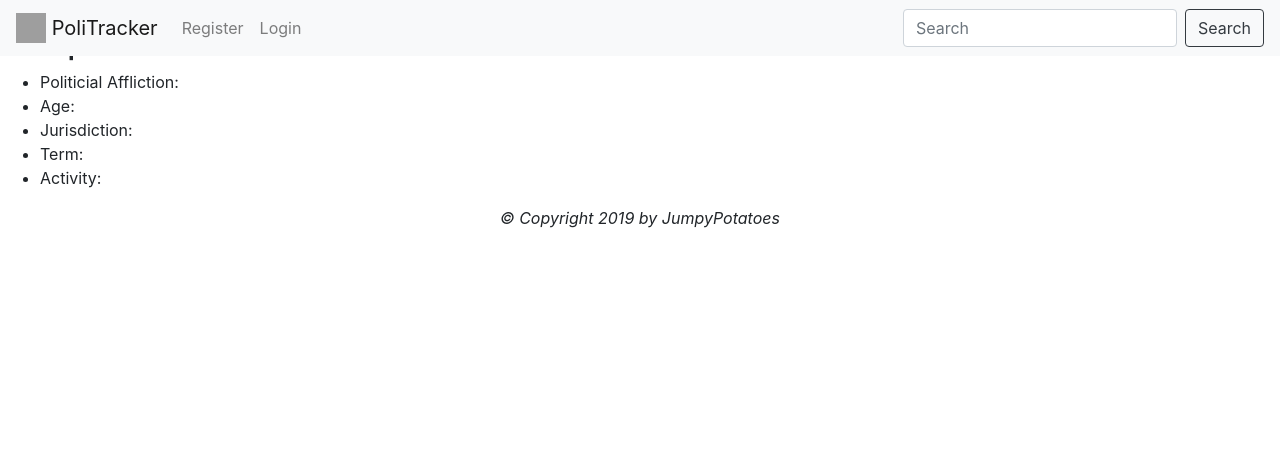
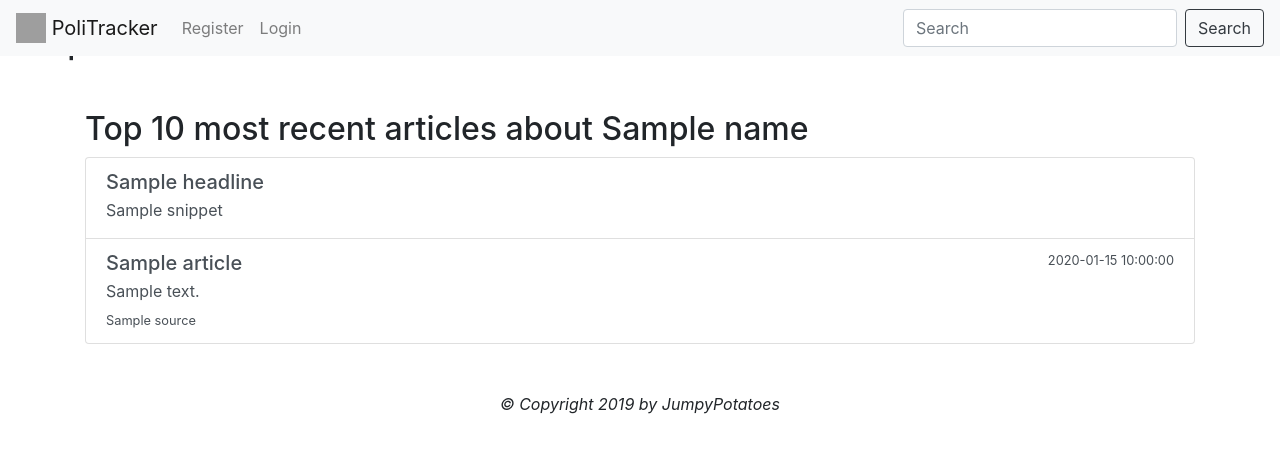
Before and after one commit to raywu6/JumpyPotatoes, a Flask app: template templates/politician.html in a window 1280 px wide. Shown: the top 453 px of the page. Run offline with Flask 2, Linux system fonts and the light colour scheme; the template is opened without the code that fills it: most values are stand-ins (such as "Sample title", 1, 10 or a date in 2020); one stand-in notice (Sample message) is shown; some libraries are stand-ins or nearby versions; grey boxes are pictures that could not be loaded.

Commit message:
add politician news

```diff
--- a/app.py
+++ b/app.py
@@ -14,7 +14,7 @@ app.secret_key = os.urandom(32)
 def home():
     print(news_api.nyt_news("W"))
     #pp = pprint.PrettyPrinter(indent=4)
-    civic_list = googleCivicInfo.civic(99501)
+    civic_list = googleCivicInfo.civic(10282)
     news_list = []
     #print(civic_list)
     return render_template("index.html", s = session, l = civic_list, c = len(civic_list), nl = news_list)
@@ -26,20 +26,42 @@ def search():
     if (len(zip) == 5):
         return redirect("politicians/" + zip)
     else:
-        flash('Please insert a valid zip code')
+        flash('Please insert a valid zip code', 'danger')
         return redirect('/')
 
-@app.route("/politicians/<zip>")
+@app.route("/politicians/<int:zip>")
 def politicians(zip):
-    print(news_api.nyt_news("W"))
-    #pp = pprint.PrettyPrinter(indent=4)
     civic_list = googleCivicInfo.civic(zip)
     news_list = []
     if civic_list == "error":
+        print ("nope. error on google api")
+        flash("Invalid search query!", 'danger')
         return redirect( url_for('home') )
     return render_template("index.html", s = session, l = civic_list, c = len(civic_list), nl = news_list)
 
-@app.route("/politician/")
+@app.route("/politicianpage/<name>")
+def politicianpage(name):
+    artNYT = news_api.nyt_news(name)
+    artNews = news_api.news_api(name)
+
+    if len(artNYT) > 5:
+        lenNYT = 5
+    else:
+        lenNYT = len(artNYT)
+
+    if len(artNews) > 5:
+        lenNews = 5
+    else:
+        lenNews = len(artNews)
+
+    topArtNYT = artNYT[0 : lenNYT]
+    topArtNews = artNews[0 : lenNews]
+
+    print ('\n\n\n' + str(topArtNYT) + '\n\n\n')
+    print ('\n\n\n' + str(topArtNews) + '\n\n\n')
+
+    return render_template('politician.html', name=name , articles_nyt = topArtNYT , articles_news = topArtNews )
+
 
 def is_logged_in():
     '''Returns True if the user is logged in. False otherwise.'''
--- a/templates/politician.html
+++ b/templates/politician.html
@@ -1,17 +1,41 @@
 {% extends "base.html" %}
 
 {% block title %}
-   {{ name }}
+{{ name.capitalize() }}
 {% endblock %}
 
 {% block content %}
 <h2>{{ name }}</h2>
-  <ul>
-    <li>Politicial Affliction: </li>
-    <li>Age:</li>
-    <li>Jurisdiction:</li>
-    <li>Term: </li>
-    <li>Activity: </li>
-  </ul>
+
+<div class="container my-5">
+
+  <h2> Top 10 most recent articles about {{ name.capitalize() }} </h2>
+
+  <div class="list-group">
+
+    {% for article in articles_nyt %}
+    <a href="{{ article['web_url'] }}" class="list-group-item list-group-item-action flex-column align-items-start">
+      <div class="d-flex w-100 justify-content-between">
+        <h5 class="mb-1"> {{ article['headline'] }}</h5>
+      </div>
+      <p class="mb-1">{{ article['snippet'] }}</p>
+    </a>
+    {% endfor %}
+
+    {% for article in articles_news %}
+    <a href="#" class="list-group-item list-group-item-action flex-column align-items-start">
+      <div class="d-flex w-100 justify-content-between">
+        <h5 class="mb-1">{{ article['title'] }}</h5>
+        <small>{{ article['publishedAt'] }}</small>
+      </div>
+      <p class="mb-1">{{ article['content'] }}</p>
+      <small>{{ article['source']['name'] }}</small>
+    </a>
+
+    {% endfor %}
+
+  </div>
+
+</div>
 
 {% endblock %}
--- a/util/database.py
+++ b/util/database.py
@@ -18,7 +18,7 @@ def setup():
 def add_user(username,password):
     '''Takes in the username and password and adds
     it into the database table "users".'''
-    db = sqlite3.connect(DB_FILE)
+    db = sqlite3.connect(DATABASE)
     c = db.cursor()
     command = "INSERT INTO users (username,password)VALUES(?,?);"
     c.execute(command,(username,password))
@@ -28,7 +28,7 @@ def add_user(username,password):
 
 def get_username_list():
     '''Returns the list of all usernames.'''
-    db = sqlite3.connect(DB_FILE)
+    db = sqlite3.connect(DATABASE)
     c = db.cursor()
     command = "SELECT username FROM users;"
     c.execute(command)
@@ -42,7 +42,7 @@ def get_username_list():
 def check_password(username,password):
     '''Returns True if the password matches the password that is associated
     with the username in the database and False otherwise.'''
-    db = sqlite3.connect(DB_FILE)
+    db = sqlite3.connect(DATABASE)
     c = db.cursor()
     command = "SELECT password FROM users WHERE username = ?;"
     c.execute(command,(username,))
@@ -52,7 +52,7 @@ def check_password(username,password):
 
 def get_id_from_username(username):
     '''Returns the id given a username'''
-    db = sqlite3.connect(DB_FILE)
+    db = sqlite3.connect(DATABASE)
     c = db.cursor()
     command = "SELECT id FROM users WHERE username = ?;"
     c.execute(command,(username,))
--- a/util/googleCivicInfo.py
+++ b/util/googleCivicInfo.py
@@ -19,7 +19,7 @@ def getkey(k_file):
 googlekey = getkey("util/googleCivic.txt") #gets API key
 
 def civic(zip_code):
-    '''info on all politcian in a zip_code'''
+    '''info on all politician in a zip_code'''
     try:
         url = "https://www.googleapis.com/civicinfo/v2/representatives?key=" + googlekey
         url += "&address=" + str(zip_code)
@@ -28,6 +28,7 @@ def civic(zip_code):
 
         js = stuff.read() # gets info from urlopen
         jason = json.loads(js)
+        jason["officials"].reverse()
         return jason["officials"]
     except HTTPError:
         return "error"
```
Also changed, not shown: templates/index.html (+10 -1 lines).
